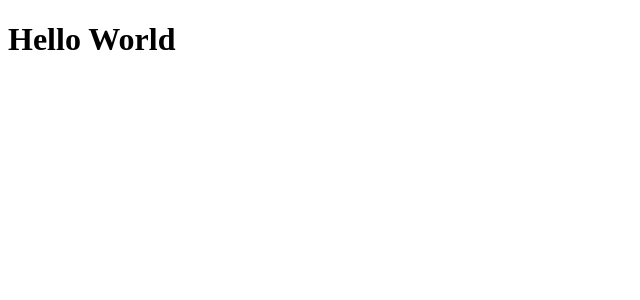
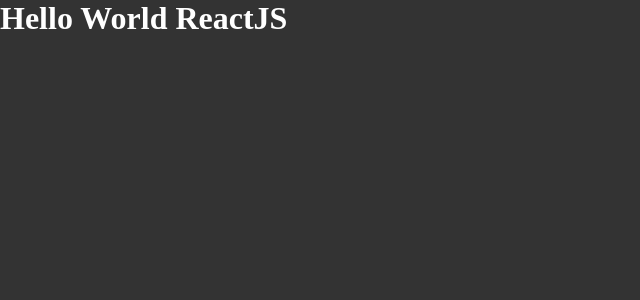
Before and after one commit to TrellixVulnTeam/github-explorer_SLNU, a React app: page / in a window 1280 px wide. Shown: the top 300 px of the page, without its empty margins (0-640 px from the left). Built offline with nearby package versions, Linux system fonts and the light colour scheme.

Commit message:
finished environment setup

```diff
--- a/src/App.jsx
+++ b/src/App.jsx
@@ -1,3 +1,8 @@
+import './styles/global.scss';
+
 export function App() {
-  return <h1>Hello World</h1>
+
+  //throw new Error ('Eita Giovana, o forninho caiu!')
+
+  return <h1>Hello World ReactJS</h1>
 }
--- /dev/null
+++ b/src/styles/global.scss
@@ -0,0 +1,11 @@
+* {
+  margin: 0;
+  padding: 0;
+  box-sizing: border-box;
+}
+
+body {
+  font: Arial, Helvetica, sans-serif;
+  background: #333333;
+  color: #ffffff;
+}
--- a/webpack.config.js
+++ b/webpack.config.js
@@ -1,7 +1,11 @@
 const path = require('path');
 const HtmlWebpackPlugin = require('html-webpack-plugin');
+
+const isDevelopment = process.env.NODE_ENV !== 'production';
+
 module.exports = {
-  mode: 'development',
+  mode: isDevelopment ? 'development' : 'production',
+  devtool: isDevelopment ? 'eval-source-map' : 'source-map',
   entry: path.resolve(__dirname, 'src', 'index.jsx'),
   output: {
     path: path.resolve(__dirname, 'dist'),
@@ -9,6 +13,12 @@ module.exports = {
   },
   resolve: {
     extensions: ['.js', '.jsx'],
+  },
+
+  devServer: {
+    static: {
+      directory: path.resolve(__dirname, 'public'),
+    },
   },
   plugins: [
     new HtmlWebpackPlugin({
@@ -23,6 +33,11 @@ module.exports = {
         exclude: /node_modules/,
         use: 'babel-loader',
       },
+      {
+        test: /\.scss$/,
+        exclude: /node_modules/,
+        use: ['style-loader', 'css-loader', 'sass-loader'],
+      },
     ],
   },
 };
```
Also changed, not shown: package.json (+11 -2 lines), 5 other files (tests, documents, lock files or other folders).
